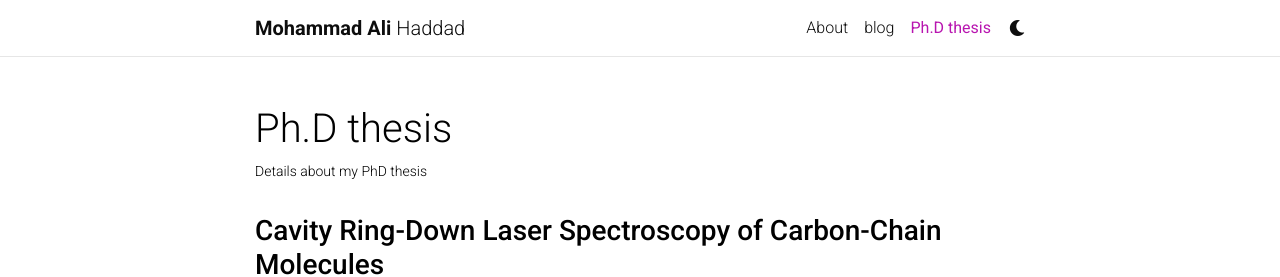
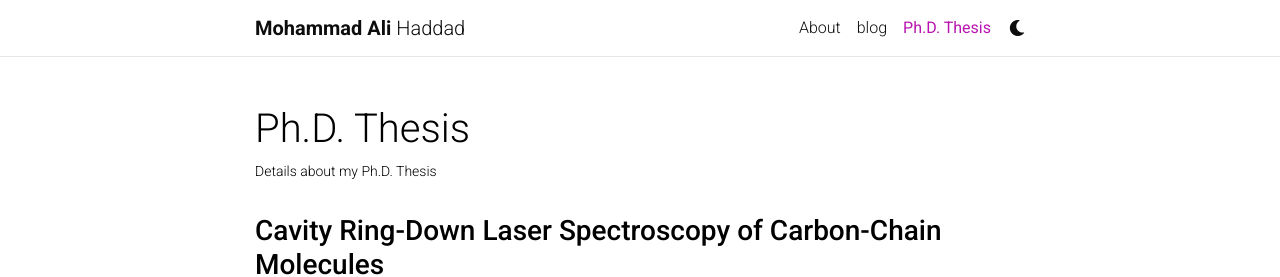
Before and after one commit to ma-haddad/ma-haddad.github.io, a Jekyll site: the page built from _pages/Phd.md, in a window 1280 px wide and 900 px high. Shown: the top 277 px of the window. Built offline with Jekyll 4.4.1, drawn with Linux system fonts in a browser that asks for light colours; comment, search, counter and statistics services are not loaded; a style sheet for code colours, icons or effects is not loaded.

Commit message:
Update Phd.md

```diff
--- a/_pages/Phd.md
+++ b/_pages/Phd.md
@@ -1,10 +1,10 @@
 ---
 layout: page
 permalink: /Phd/
-title: Ph.D thesis
-description: Details about my PhD thesis
+title: Ph.D. Thesis
+description: Details about my Ph.D. Thesis
 nav: true
-nav_order: 3
+nav_order: 2
 ---
 <h3><strong>Cavity Ring-Down Laser Spectroscopy of Carbon-Chain Molecules</strong></h3>
 
```
